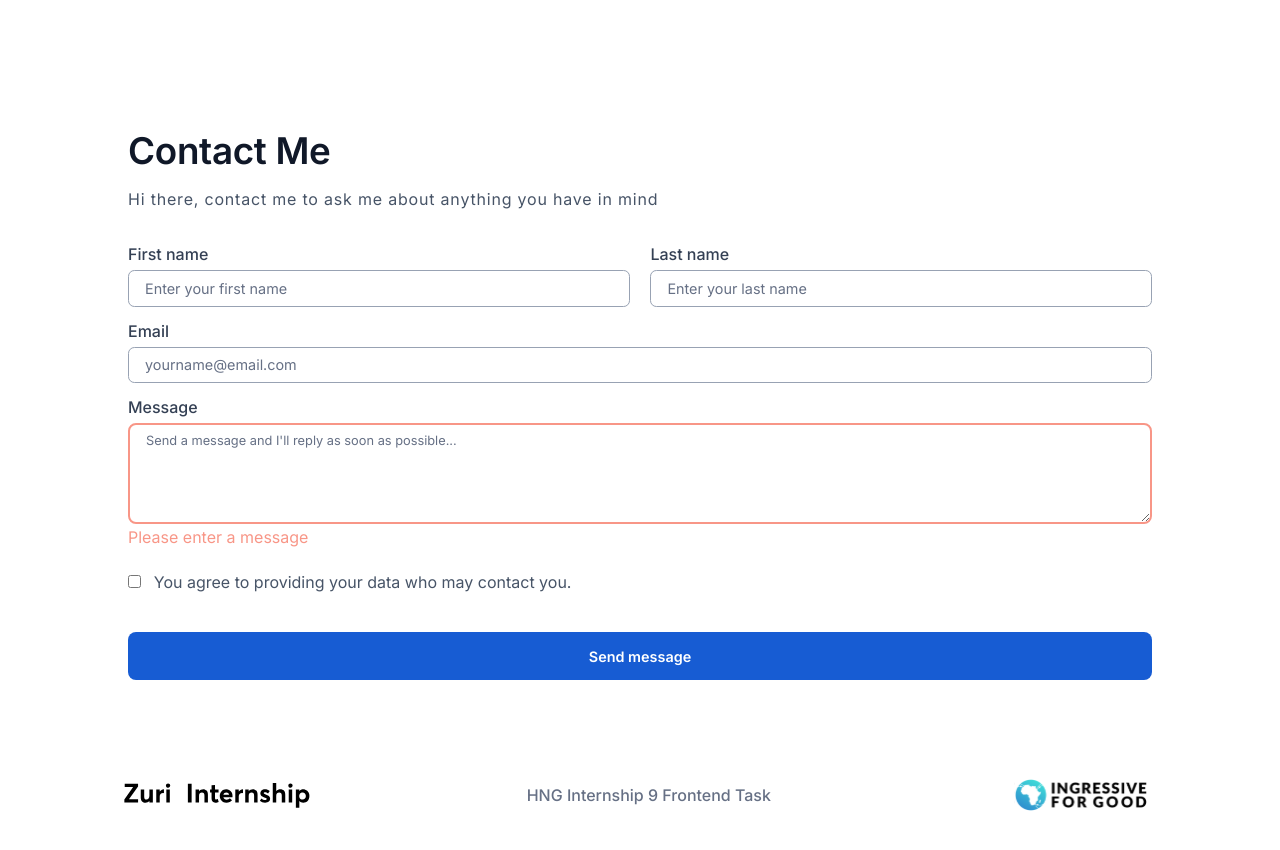
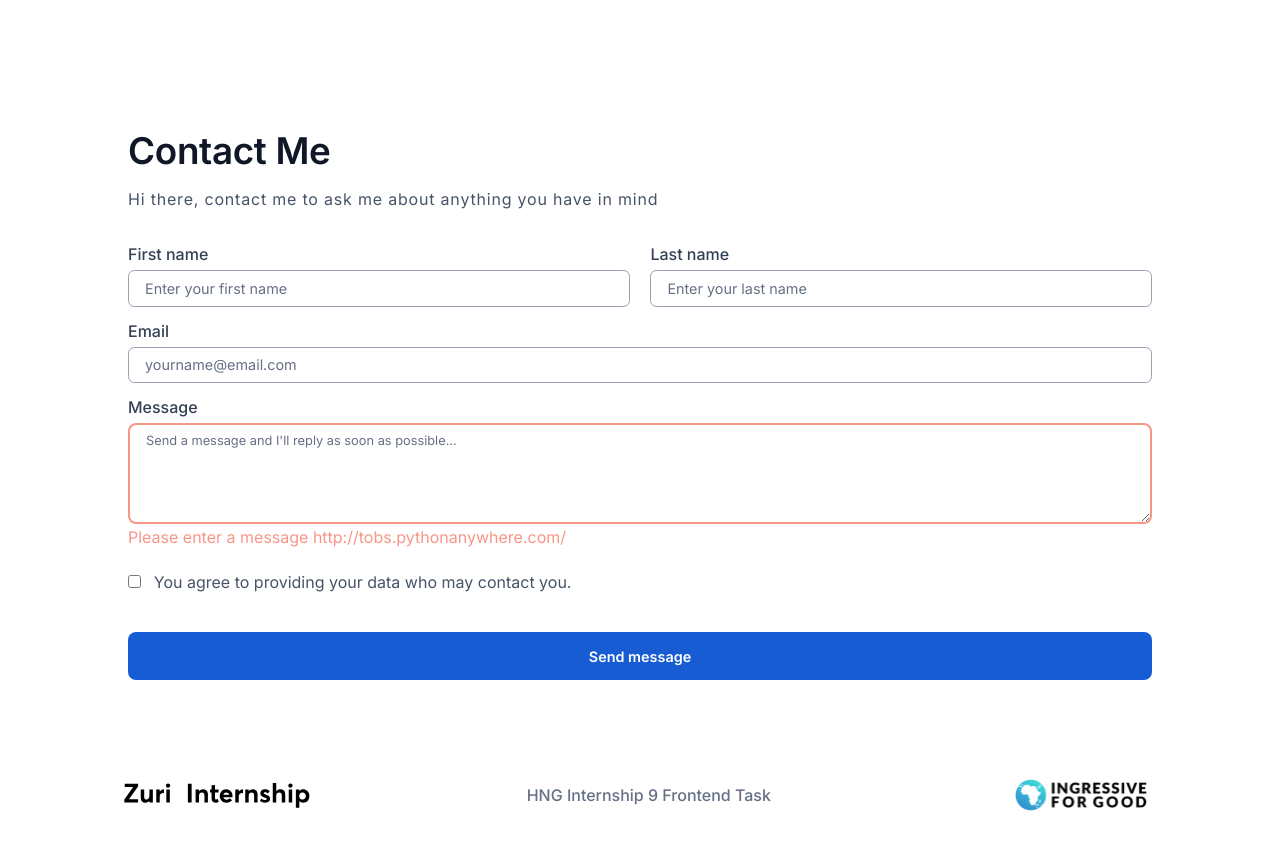
Before and after one commit to Lftobs/Hng-stage1, a React (Vite) app: page /contact in a window 1280 px wide. Shown: the top 850 px of the page. Built offline with nearby package versions, Linux system fonts and the light colour scheme.

Commit message:
Update Contact.jsx

```diff
--- a/src/components/Contact.jsx
+++ b/src/components/Contact.jsx
@@ -27,9 +27,9 @@ function Contact(props) {
                     <input type="email" name="" id={props.id[2]} placeholder="yourname@email.com" required />
 
                     <label for={props.id[3]}>Message</label>
-                    <textarea placeholder="Send a message and I'll reply as soon as possible..."id={props.id[3]}pattern="[a-zA-Z]+"  required></textarea>
+                    <textarea placeholder="Send a message and I'll reply as soon as possible..."id={props.id[3]} required></textarea>
                     <span className="err-msg">
-                        Please enter a message
+                        Please enter a message http://tobs.pythonanywhere.com/
                     </span>
                     <div className="checkbx">
                         <input type="checkbox" name="" id="checkbox" required />
```
